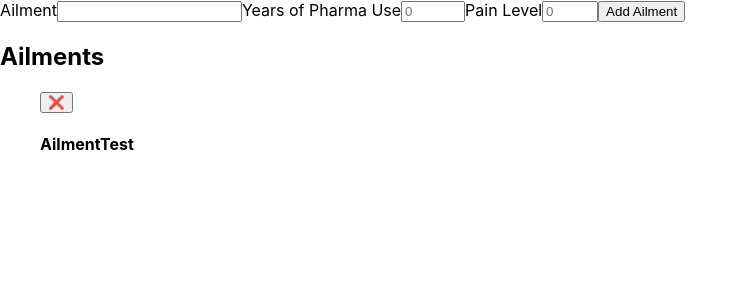
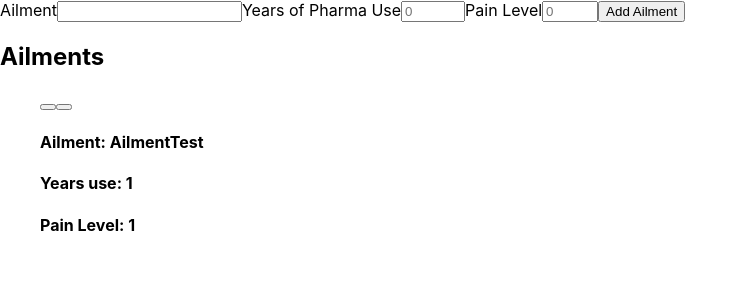
Before and after one commit to build-week-med-cabinet-2/frontend, a React (Create React App) app: page /intake/ailments in a window 1280 px wide. Shown: the top 300 px of the page, without its empty margins (0-748 px from the left). Built offline with nearby package versions, Linux system fonts and the light colour scheme; sample sign-in values are in the browser's storage.

Commit message:
removeAilment Working

```diff
--- a/src/components/Intake/Ailment.js
+++ b/src/components/Intake/Ailment.js
@@ -1,12 +1,24 @@
 import React from "react";
+import { useDispatch } from "react-redux";
+import { removeAilment } from "../../store/actions";
+import { TiDelete } from "react-icons/ti";
 
 export const Ailment = props => {
   const { ailment } = props;
+  const dispatch = useDispatch();
+
+  const handleRemoveAilment = e => {
+    e.preventDefault();
+    dispatch(removeAilment(ailment));
+  };
 
   return (
     <>
-      <button>❌</button>
-      <h4>{ailment.ailmentName}</h4>
+      <button onClick={handleRemoveAilment}>{TiDelete}</button>
+      <button></button>
+      <h4>Ailment: {ailment.ailmentName}</h4>
+      <h4>Years use: {ailment.yearsUse}</h4>
+      <h4>Pain Level: {ailment.painLevel}</h4>
     </>
   );
 };
--- a/src/store/reducers/ailmentReducer.js
+++ b/src/store/reducers/ailmentReducer.js
@@ -25,6 +25,13 @@ export const ailmentReducer = (state = initialState, action) => {
         ...state,
         ailments: [...state.ailments, newAilment]
       };
+    case Types.REMOVE_AILMENT:
+      return {
+        ...state,
+        ailments: [
+          ...state.ailments.filter(obj => obj.id !== action.payload.id)
+        ]
+      };
     default:
       return state;
   }
```
